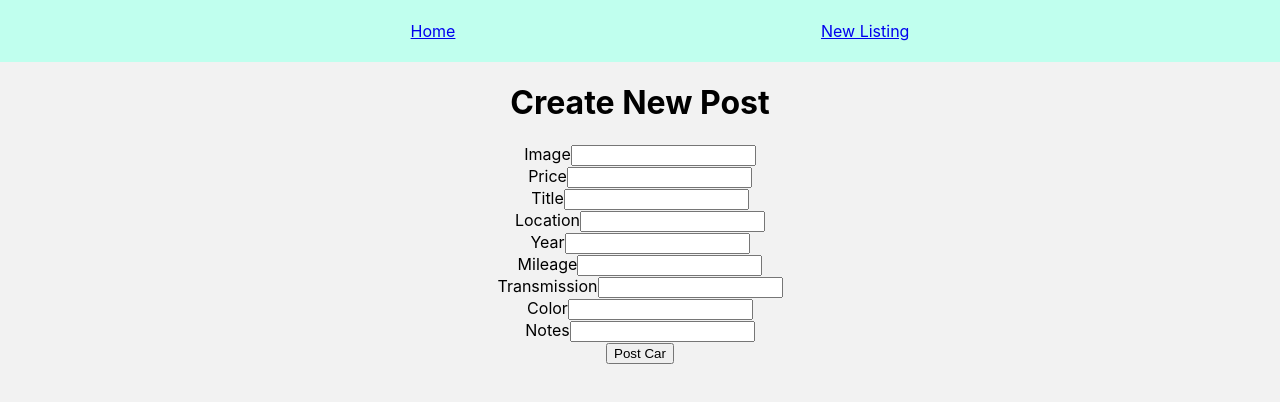
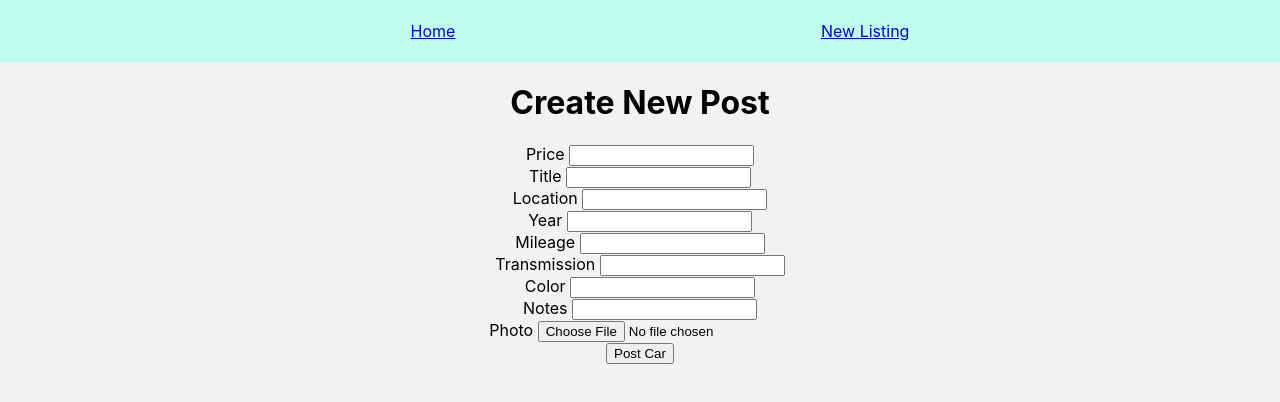
Before and after one commit to thecoachanna/carlot-frontend, a React (Create React App) app: page /newCar in a window 1280 px wide. Shown: the top 402 px of the page. Built offline with nearby package versions, Linux system fonts and the light colour scheme; no server answers; what react-google-maps would draw is missing.

Commit message:
photos in progress

```diff
--- a/package.json
+++ b/package.json
@@ -7,6 +7,7 @@
     "@testing-library/react": "^13.3.0",
     "@testing-library/user-event": "^13.5.0",
     "axios": "^0.27.2",
+    "multer": "^1.4.5-lts.1",
     "react": "^18.2.0",
     "react-dom": "^18.2.0",
     "react-google-maps": "^9.4.5",
--- a/src/pages/NewCar.js
+++ b/src/pages/NewCar.js
@@ -6,7 +6,7 @@ import { useNavigate } from 'react-router-dom'
 const NewCar = ({addCar}) => {
 
     const initialState = {
-    image: '',
+
     price: '',
     title: '',
     location: '',
@@ -16,6 +16,7 @@ const NewCar = ({addCar}) => {
     color: '',
     notes: '',
     ownerInfo: '',
+    photo: '',
    }
 
 const navigate = useNavigate()
@@ -25,7 +26,12 @@ const [formData, setFormData] = useState(initialState)
 const handleChange = (e) => {
         console.log(e.target)
         setFormData({...formData, [e.target.id] : e.target.value})
-    }
+}
+
+const handlePhoto = (e) => {
+    setFormData({ ...formData, photo: e.target.files[0] })
+    console.log(formData.photo)
+}
 
 const handleSubmit = (e) => {
         e.preventDefault()
@@ -40,43 +46,44 @@ const handleSubmit = (e) => {
 
     return (
 
-    <form onSubmit={handleSubmit}>
+    <form onSubmit={handleSubmit} encType='multipart/form-data'>
         <h1>Create New Post</h1>
+
         <div>
-            <label htmlFor='image'>Image</label>
-            <input id='image' name='image' type='text'   onChange={handleChange} />
-        </div>
-        <div>
-            <label htmlFor='price'>Price</label>
+            <label htmlFor='price'>Price </label>
             <input id='price' name='price' type='text' onChange={handleChange} />
         </div>
         <div>
-            <label htmlFor='title'>Title</label>
+            <label htmlFor='title'>Title </label>
             <input id='title' name='title' type='text' onChange={handleChange} />
         </div>
         <div>
-            <label htmlFor='location'>Location</label>
+            <label htmlFor='location'>Location </label>
             <input id='location' name='location' type='text' onChange={handleChange} />
         </div>
         <div>
-            <label htmlFor='year'>Year</label>
+            <label htmlFor='year'>Year </label>
             <input id='year' name='year' type='text' onChange={handleChange} />
         </div>
         <div>
-            <label htmlFor='mileage'>Mileage</label>
+            <label htmlFor='mileage'>Mileage </label>
             <input id='mileage' name='mileage' type='text' onChange={handleChange} />
         </div>
         <div>
-            <label htmlFor='transmission'>Transmission</label>
+            <label htmlFor='transmission'>Transmission </label>
             <input id='transmission' name='transmission' type='text' onChange={handleChange} />
         </div>
         <div>
-            <label htmlFor='color'>Color</label>
+            <label htmlFor='color'>Color </label>
             <input id='color' name='color' type='text' onChange={handleChange} />
         </div>
         <div>
-            <label htmlFor='notes'>Notes</label>
+            <label htmlFor='notes'>Notes </label>
             <input id='notes' name='notes' type='text' onChange={handleChange} />
+            </div>
+        <div>
+            <label htmlFor='file'>Photo </label>
+            <input id='photo' name='photo' type='file' accept='.png, .jpg, .jpeg' onChange={handlePhoto} />
         </div>
 
         <input type='submit' value='Post Car' />
```
Also changed, not shown: 1 other file (tests, documents, lock files or other folders).
